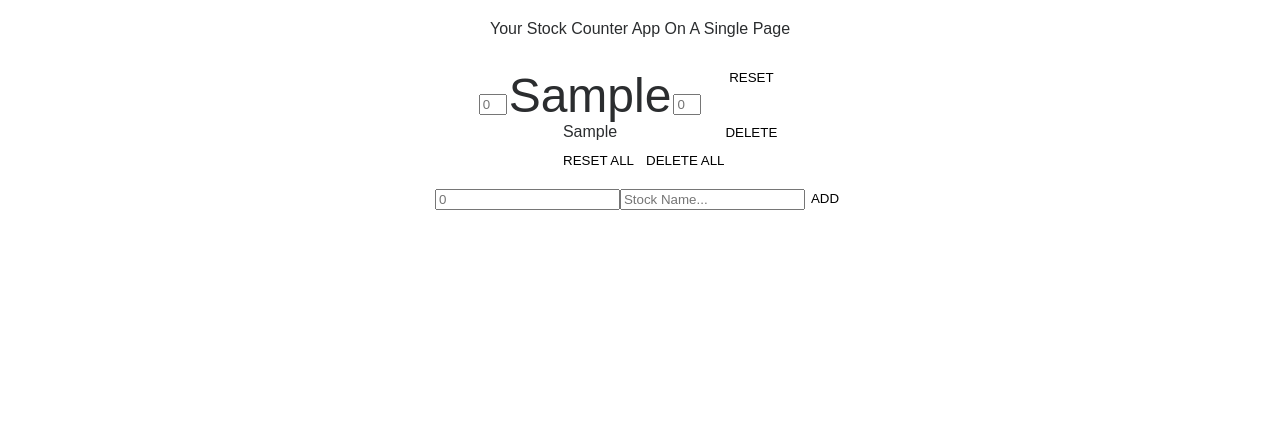
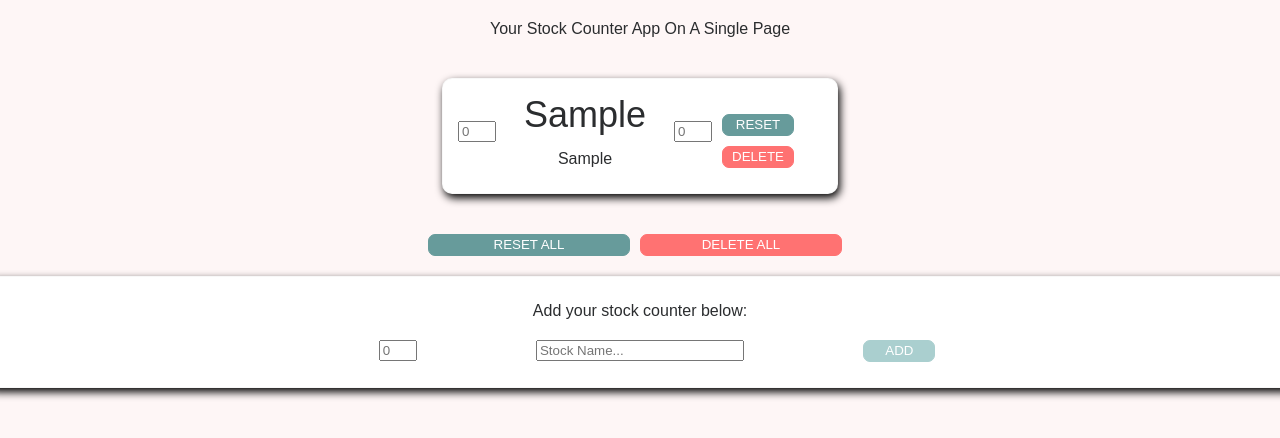
Before and after one commit to pachkovska/simple-list, a React (Create React App) app: page / in a window 1280 px wide. Both pictures are taken after typing "Sample", "Sample" into the empty fields and a click on the button "ADD". Shown: the top 438 px of the page. Built offline with nearby package versions, Linux system fonts and the light colour scheme.

Commit message:
add styles

```diff
--- a/src/App.css
+++ b/src/App.css
@@ -1,16 +1,19 @@
 .App {
   text-align: center;
-  margin: 20px;
+  /*margin: 20px;*/
   font-family: Arial;
   display: flex;
   flex-direction: column;
   align-items: center;
   color: #2b2d2f;
+  background-color: #fef6f6;
+  width: 100vw;
+  height: 100vh;
 }
 
 .appHeader {
   text-align: center;
-  margin-bottom: 20px;
+  margin: 20px;
 }
 
 .allCountersSection {
@@ -19,6 +22,7 @@
   grid-template-columns: 1fr 1fr;
   grid-template-rows: auto auto;
   align-content: center;
+  width: 80%;
 }
 
 .counterList {
@@ -29,18 +33,36 @@
   display: flex;
   flex-direction: column;
   align-items: center;
+  justify-content: stretch;
 }
 
 .allCountersActionButton--resetAll {
   grid-row: 2;
   grid-column: 1;
   justify-self: end;
+  border: 1px solid #679b9b;
+  background-color: #679b9b;
+  color: white;
+  margin-right: 10px;
+  width: 200px;
+  height: 20px;
+  border-radius: 7px;
+  margin-top: 20px;
+  /*text-align: center;*/
 }
 
 .allCountersActionButton--deleteAll {
   grid-row: 2;
   grid-column: 2;
   justify-self: start;
+  border: 1px solid #ff7272;
+  background-color: #ff7272;
+  color: white;
+  margin-right: 10px;
+  width: 200px;
+  height: 20px;
+  border-radius: 7px;
+  margin-top: 20px;
 }
 
 .addNewCounterSection {
@@ -54,6 +76,14 @@
   display: grid;
   grid-template-columns: 30px 1fr 1fr 30px 100px;
   grid-template-rows: auto auto auto;
+  grid-gap: 10px;
+  padding: 15px;
+  border: 1px solid rgba(115, 115, 115, 0.05);
+  box-shadow: rgba(0, 0, 0) 2px 4px 8px;
+  background-color: #ffffff;
+  border-radius: 10px;
+  width: 100%;
+  margin: 10px;
 }
 
 .fromValue {
@@ -64,7 +94,7 @@
 }
 
 .fromValue > input, .toValue > input {
-  width: 20px;
+  width: 30px;
   margin: 0;
 }
 
@@ -80,7 +110,7 @@
   grid-column: 2 / span 2;
   align-self: center;
   justify-self: center;
-  font-size: 48px;
+  font-size: 36px;
 }
 
 .stockName {
@@ -96,7 +126,7 @@
   display: flex;
   flex-direction: row;
   flex-wrap: wrap;
-  margin-left: 5px;
+  /*margin-left: 5px;*/
 }
 
 .decrementButtons {
@@ -105,7 +135,7 @@
   display: flex;
   flex-direction: row-reverse;
   flex-wrap: wrap;
-  margin-right: 5px;
+  /*margin-right: 5px;*/
 }
 
 .IncrementButtons-single {
@@ -123,7 +153,78 @@
   background-color: #8dc9de;
 }
 
-button {
+button, button:hover {
   background-color: inherit;
   border: none;
+  color: inherit;
+  outline: none;
 }
+
+.counterActionButton--reset {
+  border: 1px solid #679b9b;
+  background-color: #679b9b;
+  color: white;
+  margin-right: 10px;
+  width: 70px;
+  height: 20px;
+  border-radius: 7px;
+  align-self: end;
+}
+
+.counterActionButton--delete {
+  border: 1px solid #ff7272;
+  background-color: #ff7272;
+  color: white;
+  margin-right: 10px;
+  width: 70px;
+  height: 20px;
+  border-radius: 7px;
+  align-self: start;
+}
+
+.addNewCounterSection > * {
+  margin: 10px;
+}
+
+.addCount > input {
+  width: 30px;
+}
+
+.addCount {
+  justify-self: end;
+}
+
+.addButton {
+  border: 1px solid #aacfcf;
+  background-color: #aacfcf;
+  color: white;
+  margin-right: 10px;
+  width: 70px;
+  height: 20px;
+  border-radius: 7px;
+}
+
+.addNewCounterSection {
+  text-align: center;
+  padding: 15px;
+  border: 1px solid rgba(115, 115, 115, 0.05);
+  box-shadow: rgba(0, 0, 0) 2px 4px 8px;
+  background-color: #ffffff;
+  border-radius: 10px;
+  width: 100%;
+  /*margin: 10px;*/
+  display: grid;
+  grid-template-rows: 1fr 1fr;
+  grid-template-columns: 1fr 1fr 1fr;
+  justify-content: center;
+  height: 80px;
+}
+
+.addNewCounterSection-title {
+  grid-column: 1 / span 3;
+  grid-row: 1;
+}
+
+.addName > input {
+  width: 200px;
+}
--- a/src/components/addNewCounter/AddButton.js
+++ b/src/components/addNewCounter/AddButton.js
@@ -5,9 +5,7 @@ function AddButton(props) {
 
     return (
         <div className="addButton">
-            <div>
                 <button onClick={props.onClick}>ADD</button>
-            </div>
         </div>
     );
 }
--- a/src/components/addNewCounter/AddNewCounterSection.js
+++ b/src/components/addNewCounter/AddNewCounterSection.js
@@ -18,6 +18,7 @@ function AddNewCounterSection (props)  {
 
     return (
         <div className={"addNewCounterSection"}>
+            <div className={"addNewCounterSection-title"}>Add your stock counter below: </div>
             <InputField
                 className={"addCount"}
                 onChange={(ev) => handleInputChange(ev)}
```
